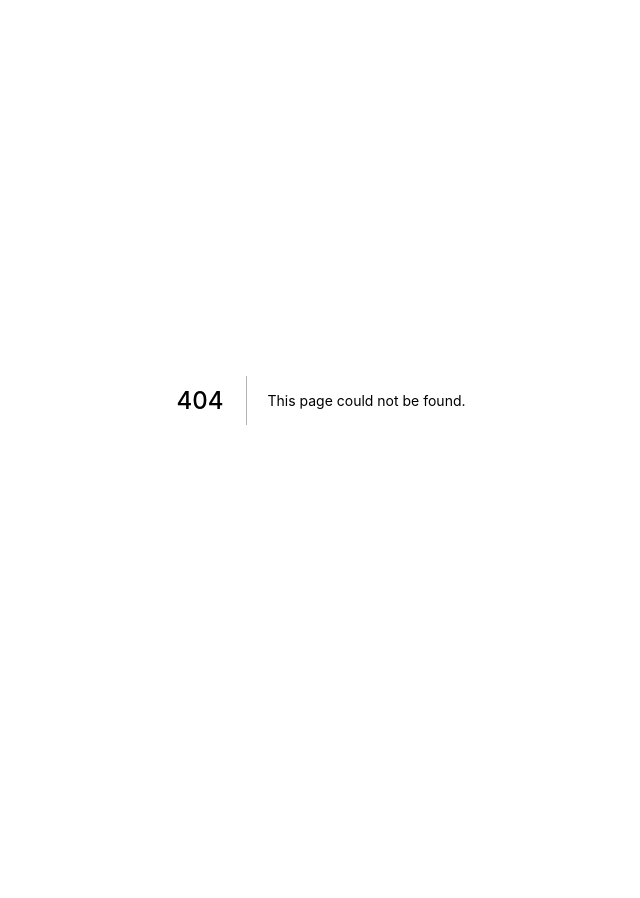
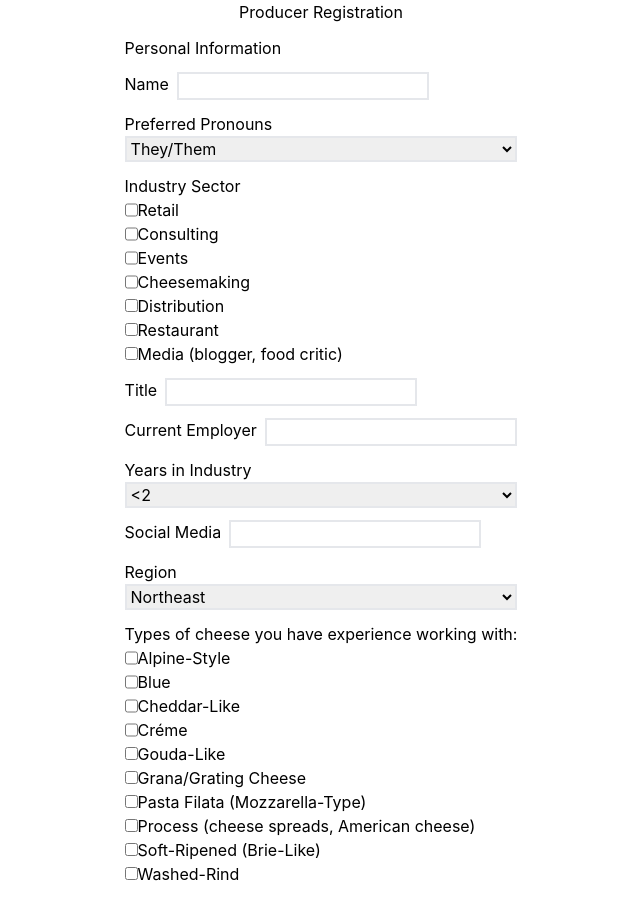
Before and after one commit to techfleetworks/feedback-phase-1, a Next.js app: page /producerform in a window 1280 px wide. Before the commit this address had no page. Shown: the whole page, without its empty margins (319-959 px from the left). Before the commit the page ends 800 px from the top, so only its background shows below. Built offline with nearby package versions, Linux system fonts and the light colour scheme.

Commit message:
add first page of producer sign up form

```diff
--- /dev/null
+++ b/pages/producerform.tsx
@@ -0,0 +1,181 @@
+import React from "react";
+
+type Props = {};
+
+const producerform = (props: Props) => {
+  return (
+    <div className="grid grid-cols-8 grid-rows-4 h-screen w-100">
+      <div className="grid col-span-4 col-start-3 justify-center">
+        <form className="flex flex-col">
+          <h1 className="text-center mb-3">Producer Registration</h1>
+
+          <h1 className="mb-3">Personal Information</h1>
+
+          <div className="inline-flex mb-3">
+            <label className="mr-2">Name</label>
+            <input className="border-2" type="text"></input>
+          </div>
+
+          <div className="flex flex-col mb-3">
+            <label>Preferred Pronouns</label>
+            <select className="border-2" name="experience">
+              <option value="2">They/Them</option>
+              <option value="2-4">She/Her</option>
+              <option value="5-10">He/Him</option>
+              <option value="10">Prefer Not to Say</option>
+            </select>
+          </div>
+
+          <div className="flex flex-col mb-3">
+            <label>Industry Sector</label>
+            <div className="inline-flex">
+              <input type="checkbox" name="industry" value="retail" />
+              <label>Retail</label>
+            </div>
+
+            <div className="inline-flex">
+              <input type="checkbox" name="industry" value="consulting" />
+              <label>Consulting</label>
+            </div>
+
+            <div className="inline-flex">
+              <input type="checkbox" name="industry" value="events" />
+              <label>Events</label>
+            </div>
+
+            <div className="inline-flex">
+              <input type="checkbox" name="industry" value="cheesemaking" />
+              <label>Cheesemaking</label>
+            </div>
+
+            <div>
+              <input type="checkbox" name="industry" value="distribution" />
+              <label>Distribution</label>
+            </div>
+
+            <div>
+              <input type="checkbox" name="industry" value="restaurant" />
+              <label>Restaurant</label>
+            </div>
+
+            <div>
+              <input type="checkbox" name="industry" value="media" />
+              <label>Media &#40;blogger, food critic&#41;</label>
+            </div>
+
+            {/* <div>
+              <input type="checkbox" name="industry" value="experience" />
+              <label>Years in industry</label>
+            </div> */}
+          </div>
+
+          <div className="inline-flex mb-3">
+            <label className="mr-2">Title</label>
+            <input className="border-2" type="text"></input>
+          </div>
+
+          <div className="inline-flex mb-3">
+            <label className="mr-2">Current Employer</label>
+            <input className="border-2" type="text"></input>
+          </div>
+
+          <div className="flex flex-col mb-3">
+            <label>Years in Industry</label>
+            <select className="border-2" name="experience">
+              <option value="2">&#60;2</option>
+              <option value="2-4">2-4</option>
+              <option value="5-10">5-10</option>
+              <option value="10">10&#43;</option>
+            </select>
+          </div>
+
+          <div className="inline-flex mb-3">
+            <label className="mr-2">Social Media</label>
+            <input className="border-2" type="text"></input>
+          </div>
+
+          <div className="flex flex-col mb-3">
+            <label>Region</label>
+            <select className="border-2" name="experience">
+              <option value="2">Northeast</option>
+              <option value="2-4">Midwest</option>
+              <option value="5-10">South</option>
+              <option value="10">West</option>
+            </select>
+          </div>
+
+          <div className="flex flex-col mb-3">
+            <label>Types of cheese you have experience working with:</label>
+            <div className="inline-flex">
+              <input type="checkbox" name="cheese" value="Alpine-Style" />
+              <label>Alpine-Style</label>
+            </div>
+
+            <div className="inline-flex">
+              <input type="checkbox" name="cheese" value="Blue" />
+              <label>Blue</label>
+            </div>
+
+            <div className="inline-flex">
+              <input type="checkbox" name="cheese" value="Cheddar-Like" />
+              <label>Cheddar-Like</label>
+            </div>
+
+            <div className="inline-flex">
+              <input type="checkbox" name="cheese" value="Créme" />
+              <label>Créme</label>
+            </div>
+
+            <div>
+              <input type="checkbox" name="cheese" value="Gouda-Like" />
+              <label>Gouda-Like</label>
+            </div>
+
+            <div>
+              <input
+                type="checkbox"
+                name="cheese"
+                value="Grana/Grating Cheese"
+              />
+              <label>Grana/Grating Cheese</label>
+            </div>
+
+            <div>
+              <input
+                type="checkbox"
+                name="cheese"
+                value="Pasta Filata (Mozzarella-Type)"
+              />
+              <label>Pasta Filata (Mozzarella-Type)</label>
+            </div>
+
+            <div>
+              <input
+                type="checkbox"
+                name="cheese"
+                value="Process (cheese spreads, American cheese)"
+              />
+              <label>Process (cheese spreads, American cheese)</label>
+            </div>
+
+            <div>
+              <input
+                type="checkbox"
+                name="cheese"
+                value="Soft-Ripened (Brie-Like)"
+              />
+              <label>Soft-Ripened (Brie-Like)</label>
+            </div>
+
+            <div>
+              <input type="checkbox" name="cheese" value="Washed-Rind" />
+              <label>Washed-Rind</label>
+            </div>
+          </div>
+        </form>
+      </div>
+    </div>
+  );
+};
+
+export default producerform;
```
